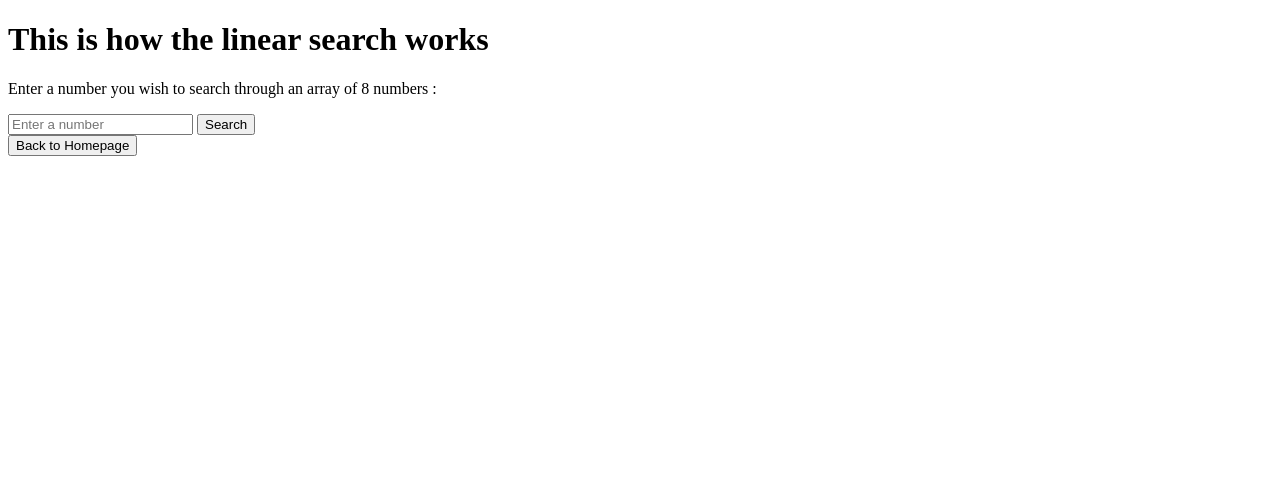
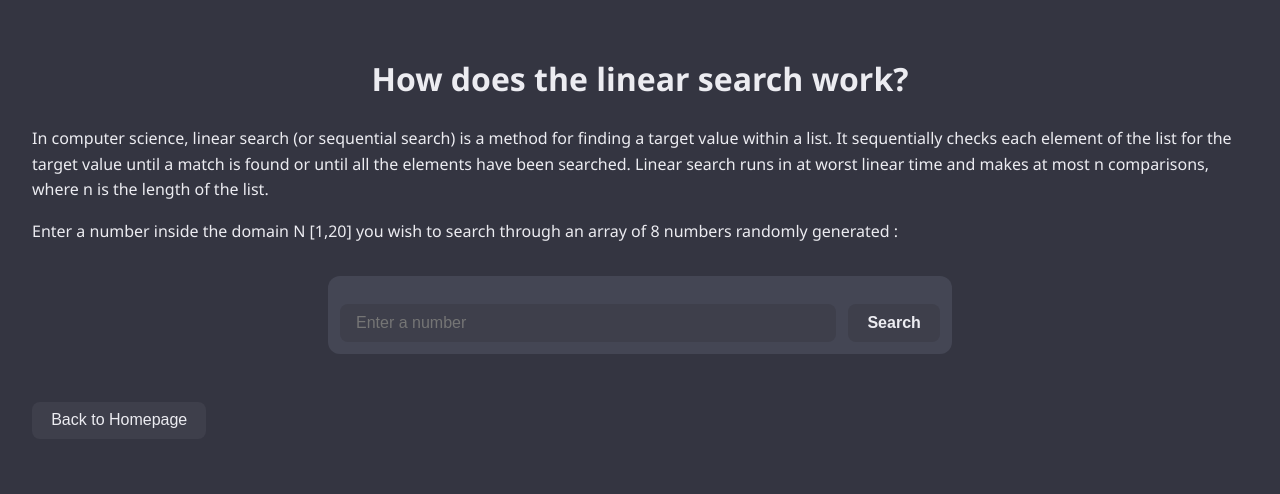
Before and after one commit to JulienVerliac/final_projectcs50, a Flask app: page /linear-search in a window 1280 px wide. Shown: the top 494 px of the page. Run offline with Flask 3, Linux system fonts and the light colour scheme.

Commit message:
Styles added

```diff
--- a/app.py
+++ b/app.py
@@ -48,7 +48,6 @@ def linear_search(arr, target):
                 break
 
     step_count = len(steps)
-    was_found = True
     return steps,step_count, was_found
 
 def binary_search(arr, target):
--- a/seminars/commands.txt
+++ b/seminars/git_commands.txt
@@ -15,14 +15,14 @@ TO CHECK A BRANCH INFOS
 
 
 TO COMMIT (Record changes on a branch)
-	To add a file '.' being the file
+	To add a file '.' being the file, let '.' for all the files
 		git add .
 
 	To commit with a message
-		git commit -m <"message">
+		git commit -m "message"
 
 	To change the last commit's message
-		git commit --amend <"updated message">
+		git commit --amend "updated message"
 
 TO HANDLE BRANCHES
 	To create a new branch
--- a/static/style.css
+++ b/static/style.css
@@ -0,0 +1,100 @@
+body {
+    background-color: #343541;
+    color: #ECECF1;
+    font-family: 'Segoe UI', Tahoma, sans-serif;
+    margin: 0;
+    padding: 2rem;
+    line-height: 1.6;
+}
+
+h1, h2 {
+    text-align: center;
+    color: #ECECF1;
+}
+
+input[type="number"], button {
+    padding: 0.6rem;
+    border-radius: 6px;
+    border: none;
+    font-size: 1rem;
+    margin-top: 1rem;
+}
+
+input[type="number"] {
+    background-color: #444654;
+    color: #ECECF1;
+}
+
+button {
+    background-color: #10A37F;
+    color: #fff;
+    cursor: pointer;
+    transition: background-color 0.2s;
+}
+
+button:hover {
+    background-color: #13B58F;
+}
+
+form {
+    margin-bottom: 1.5rem;
+}
+
+ol {
+    list-style-type: decimal;
+    padding-left: 1.5rem;
+}
+
+li {
+    background-color: #3E3F4B;
+    margin-bottom: 0.6rem;
+    padding: 0.6rem;
+    border-radius: 4px;
+}
+
+.prompt-bar {
+    display: flex;
+    align-items: center;
+    background-color: #444654;  /* fond gris sombre */
+    padding: 0.75rem;
+    border-radius: 12px;
+    gap: 0.75rem;
+    max-width: 600px;
+    margin: 2rem auto;
+}
+
+.prompt-bar input[type="number"] {
+    flex: 1;
+    padding: 0.6rem 1rem;
+    border: none;
+    border-radius: 8px;
+    background-color: #3E3F4B;
+    color: #ECECF1;
+}
+
+.prompt-bar button {
+    padding: 0.6rem 1.2rem;
+    background-color: #3E3F4B;
+    color: #ECECF1;
+    border: none;
+    border-radius: 8px;
+    font-weight: bold;
+    cursor: pointer;
+    transition: background-color 0.2s ease;
+}
+
+.prompt-bar button:hover {
+    background-color: #13B58F;
+}
+
+.prompt-button {
+    background-color: #3E3F4B;
+    color: #ECECF1;
+    border: none;
+    padding: 0.6rem 1.2rem;
+    font-size: 1rem;
+    border-radius: 8px;
+    cursor: pointer;
+    transition: background-color 0.2s ease;
+    font-weight: 500;
+}
--- a/templates/visualize_linearsearch.html
+++ b/templates/visualize_linearsearch.html
@@ -1,18 +1,23 @@
 <!DOCTYPE html>
 <html lang="en">
 <head>
+    <link rel="stylesheet" href="{{ url_for('static', filename='style.css') }}">
     <meta charset="UTF-8">
     <title>Linear Search Visualizer</title>
 </head>
 <body>
     <!-- Landing on the page -->
-    <h1>This is how the linear search works</h1>
+    <h1>How does the linear search work?</h1>
 
-    <p>Enter a number you wish to search through an array of 8 numbers : </p>
+   <p>In computer science, linear search (or sequential search) is a method for finding a target value within a list. It sequentially checks each element of the list for the target value until a match is found or until all the elements have been searched. Linear search runs in at worst linear time and makes at most n comparisons, where n is the length of the list.</p>
+
+    <p>Enter a number inside the domain N [1,20] you wish to search through an array of 8 numbers randomly generated : </p>
 
     <form action="/linear-search" method="post">
-        <input type="number" name="target" placeholder="Enter a number" required>
-        <button type="submit">Search</button>
+        <div class="prompt-bar">
+        <input type="number" min="1" max="20" name="target" placeholder="Enter a number" required>
+        <button class="prompt-button" type="submit">Search</button>
+        </div>
     </form>
 
     <!-- Action -->
@@ -30,7 +35,7 @@
                     {% endif %}
                 </li>
             {% endfor %}
-            {% if was_found %}
+            {% if was_found==True %}
                 <p>It took {{ step_count }} steps to find the number you asked for.</p>
             {% else %}
                 <p>It took {{ step_count }} steps, but the number was not found.</p>
@@ -39,7 +44,7 @@
     {% endif %}
 
     <form action="/" method="get">
-        <button type="submit">Back to Homepage</button>
+        <button class="prompt-button" type="submit">Back to Homepage</button>
     </form>
 
 </body>
```
Also changed, not shown: templates/index.html (+5 -4 lines).
